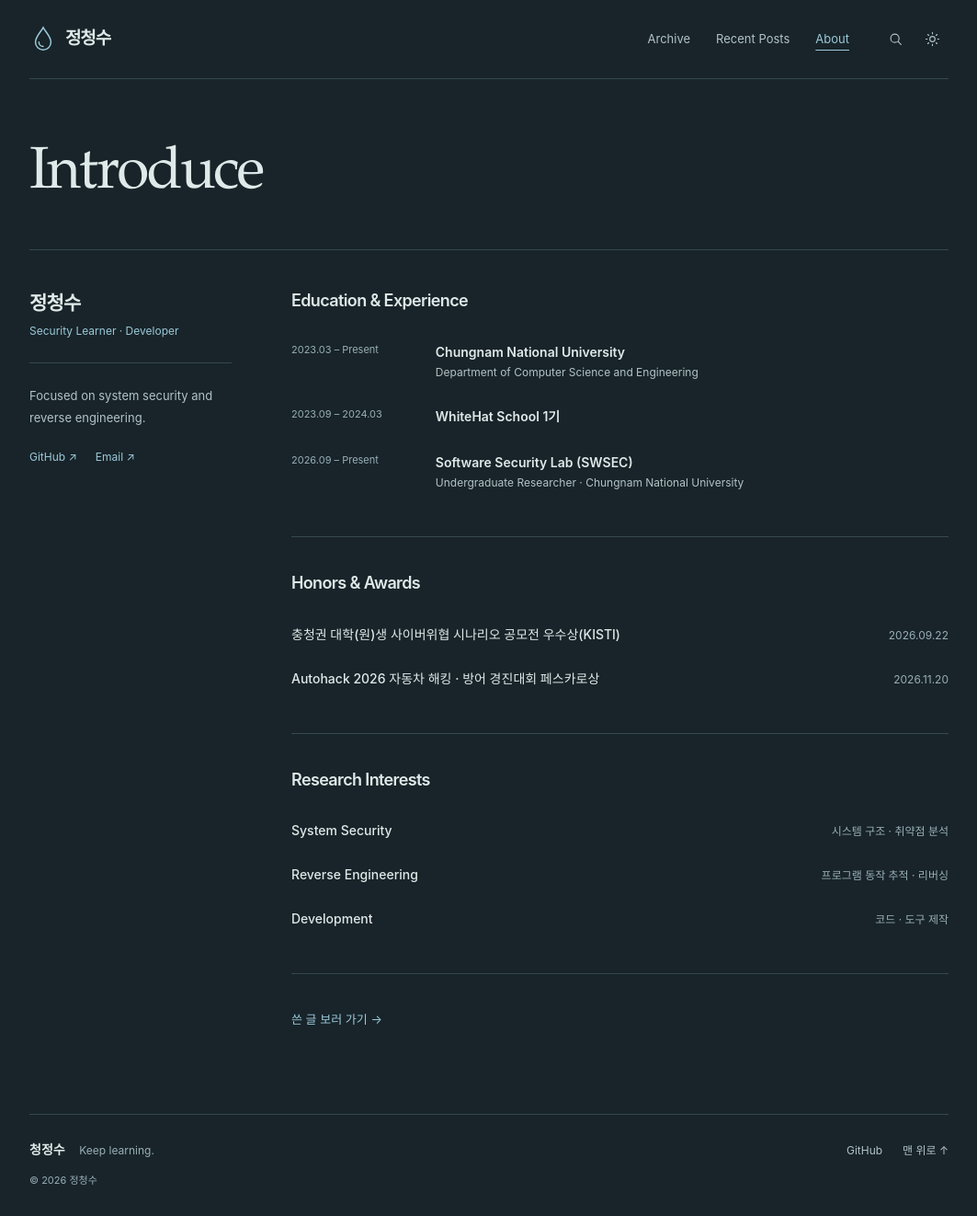
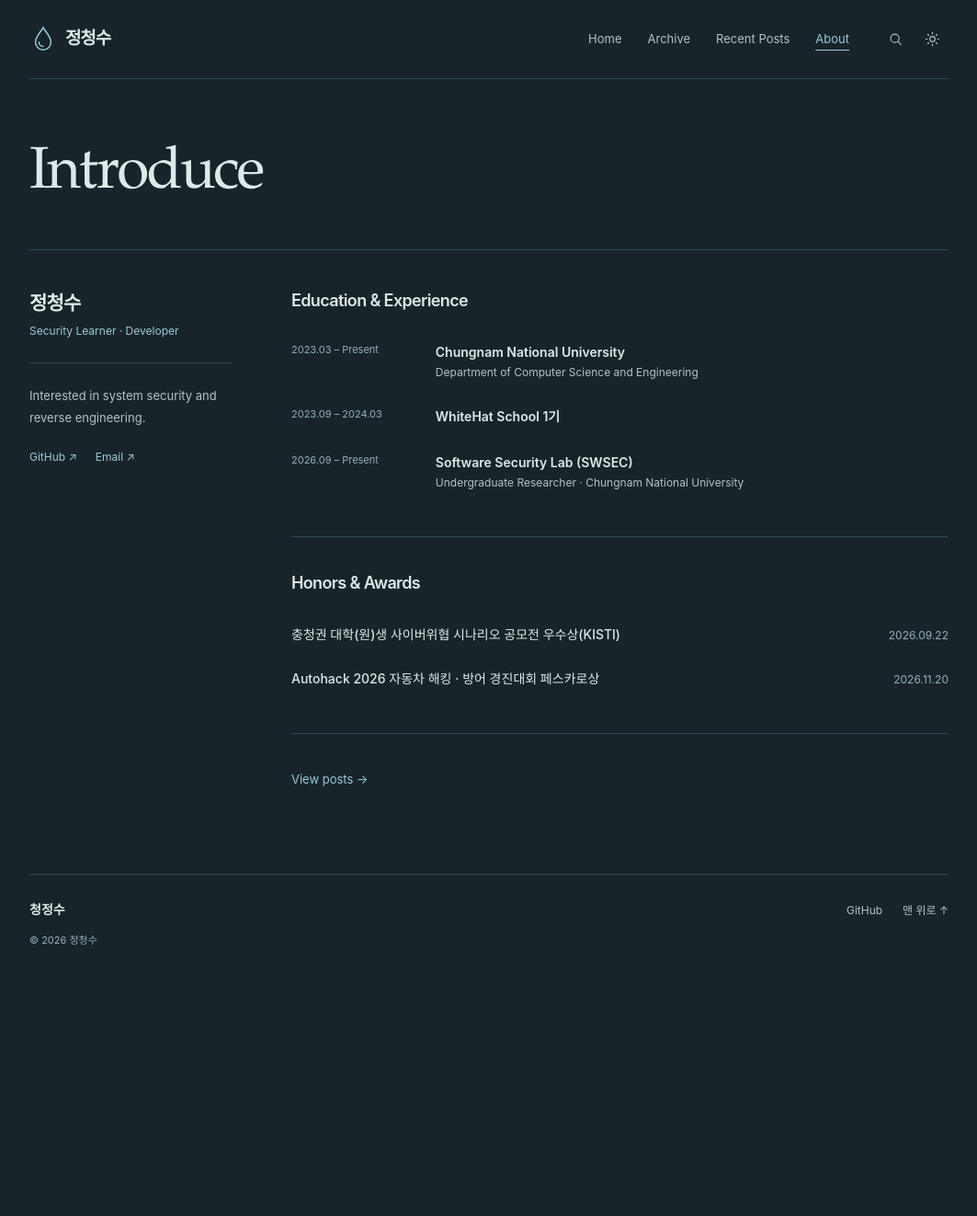
Before and after one commit to JchSoo/jchsoo.github.io, a Jekyll site: the page built from about.html, in a window 1280 px wide. Shown: the whole page at 92% size, without its empty margins (108-1171 px from the left). Built offline with Jekyll 4.4.1, drawn with Linux system fonts in a browser that asks for light colours; after the commit the page ends 1061 px from its top, so only the background shows below that.

Commit message:
문구 수정

```diff
--- a/_config.yml
+++ b/_config.yml
@@ -1,11 +1,10 @@
 # 여기만 수정해도 블로그의 기본 정보가 변경됩니다.
 title: "청정수"
-motto: "Keep learning."
 subtitle: "Security & Development Field Notes"
 description: "청정한 공간"
 author: "정청수"
 role: "Security Learner · Developer"
-about_short: "Focused on system security and reverse engineering."
+about_short: "Interested in system security and reverse engineering."
 github_username: "JchSoo"  # 본인 GitHub 아이디로 변경
 email: "rlqja1220@o.cnu.ac.kr"                     # 선택 사항: 공개할 이메일만 입력
 
--- a/_includes/footer.html
+++ b/_includes/footer.html
@@ -1,6 +1,6 @@
 <footer class="site-footer shell">
   <div class="footer-top">
-    <a class="footer-brand" href="{{ '/' | relative_url }}">{{ site.title | escape }} <span>{{ site.motto | escape }}</span></a>
+    <a class="footer-brand" href="{{ '/' | relative_url }}">{{ site.title | escape }}</a>
     <div class="footer-links">
       {% unless site.github_username == 'YOUR_USERNAME' %}<a href="https://github.com/{{ site.github_username | escape }}" rel="noopener noreferrer" target="_blank">GitHub</a>{% endunless %}
       <a href="#top">맨 위로 ↑</a>
--- a/_includes/header.html
+++ b/_includes/header.html
@@ -6,6 +6,7 @@
     </a>
 
     <nav class="desktop-nav" aria-label="Main navigation" lang="en">
+      <a href="{{ '/' | relative_url }}" {% if page.url == '/' %}aria-current="page"{% endif %}>Home</a>
       <a href="{{ '/archive/' | relative_url }}" {% if page.url == '/archive/' %}aria-current="page"{% endif %}>Archive</a>
       <a href="{{ '/#recent-posts' | relative_url }}">Recent Posts</a>
       <a href="{{ '/about/' | relative_url }}" {% if page.url == '/about/' %}aria-current="page"{% endif %}>About</a>
@@ -24,6 +25,7 @@
     </div>
   </div>
   <nav class="mobile-nav" id="mobile-navigation" aria-label="Mobile navigation" lang="en" hidden>
+    <a href="{{ '/' | relative_url }}" {% if page.url == '/' %}aria-current="page"{% endif %}>Home</a>
     <a href="{{ '/archive/' | relative_url }}">Archive</a>
     <a href="{{ '/#recent-posts' | relative_url }}">Recent Posts</a>
     <a href="{{ '/about/' | relative_url }}">About</a>
--- a/about.html
+++ b/about.html
@@ -64,23 +64,6 @@ permalink: /about/
     </div>
 
     <div class="about-divider"></div>
-    <h2 lang="en">Research Interests</h2>
-    <div class="interest-list">
-      <div>
-        <strong>System Security</strong>
-        <small>시스템 구조 · 취약점 분석</small>
-      </div>
-      <div>
-        <strong>Reverse Engineering</strong>
-        <small>프로그램 동작 추적 · 리버싱</small>
-      </div>
-      <div>
-        <strong>Development</strong>
-        <small>코드 · 도구 제작</small>
-      </div>
-    </div>
-
-    <div class="about-divider"></div>
-    <a class="text-link" href="{{ '/archive/' | relative_url }}">쓴 글 보러 가기 →</a>
+    <a class="text-link" href="{{ '/archive/' | relative_url }}" lang="en">View posts →</a>
   </div>
 </section>
--- a/assets/css/style.css
+++ b/assets/css/style.css
@@ -65,7 +65,6 @@ svg { display: block; }
 /* Home */
 .home-intro { display: flex; align-items: center; justify-content: space-between; gap: 40px; padding-block: 68px 55px; border-bottom: 1px solid var(--line); }
 .home-intro h1 { margin: 0 0 16px; color: var(--accent); font: 500 62px/1.3 var(--font-serif); letter-spacing: -.07em; }
-.home-motto { margin: 0 0 12px; font-size: 19px; letter-spacing: -.035em; }
 .home-description { max-width: 485px; margin: 0; color: var(--secondary); font-size: 14px; line-height: 1.9; word-break: keep-all; }
 .water-note { flex: 0 0 180px; margin-right: 28px; color: var(--accent); opacity: .65; }
 .water-note svg { width: 100%; stroke: currentColor; stroke-width: 1.2; stroke-linecap: round; stroke-linejoin: round; }
@@ -102,7 +101,6 @@ svg { display: block; }
 .site-footer { padding-block: 26px 30px; border-top: 1px solid var(--line); }
 .footer-top { display: flex; align-items: baseline; justify-content: space-between; gap: 24px; }
 .footer-brand { font-size: 14px; font-weight: 600; }
-.footer-brand span { margin-left: 12px; color: var(--muted); font-size: 12px; font-weight: 400; }
 .footer-links { display: flex; flex-wrap: wrap; gap: 22px; color: var(--secondary); font-size: 12px; }
 .footer-bottom { margin: 12px 0 0; color: var(--muted); font-size: 11px; }
 
@@ -223,7 +221,6 @@ svg { display: block; }
   .mobile-nav a { color: var(--secondary); font-size: 13px; }
   .home-intro { gap: 14px; padding-block: 43px 34px; align-items: flex-start; }
   .home-intro h1 { margin-bottom: 12px; font-size: 46px; }
-  .home-motto { font-size: 17px; }
   .home-description { font-size: 13px; }
   .water-note { flex-basis: 65px; margin-top: 13px; }
   .home-content { grid-template-columns: minmax(0, 1fr); gap: 28px; padding-top: 28px; padding-bottom: 55px; }
@@ -240,7 +237,6 @@ svg { display: block; }
   .post-card h3 { font-size: 18px; }
   .post-card > p { font-size: 13px; }
   .footer-top { flex-wrap: wrap; gap: 16px; }
-  .footer-brand span { margin-left: 8px; font-size: 11px; }
   .footer-links { gap: 20px; }
   .page-heading { padding-block: 40px 27px; }
   .page-heading h1 { font-size: 30px; }
--- a/index.html
+++ b/index.html
@@ -4,7 +4,6 @@ layout: default
 <section class="shell home-intro" aria-labelledby="home-title">
   <div>
     <h1 id="home-title">{{ site.title | escape }}</h1>
-    <p class="home-motto">{{ site.motto | escape }}</p>
     <p class="home-description">{{ site.about_short | escape }}</p>
   </div>
   <div class="water-note" aria-hidden="true">
```
